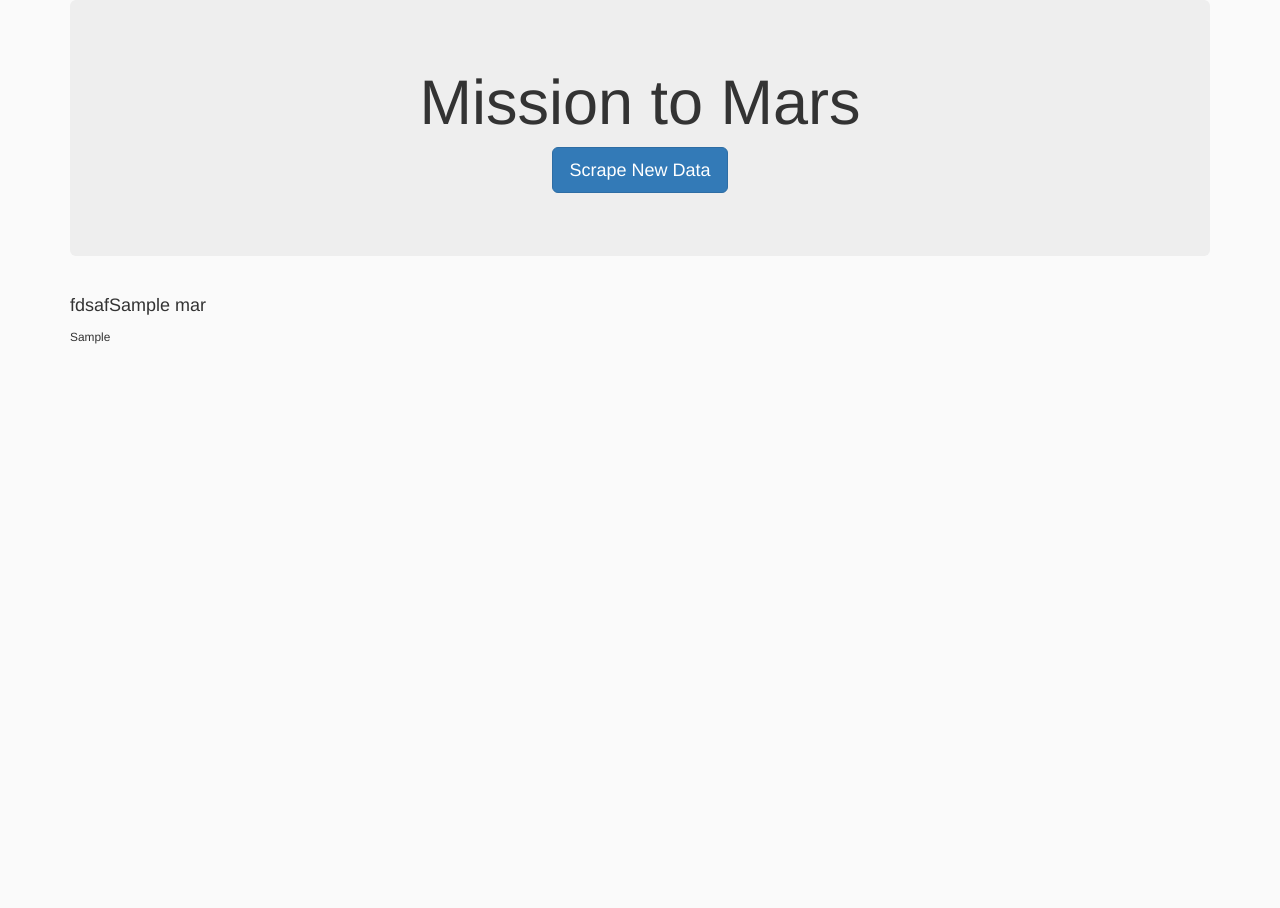
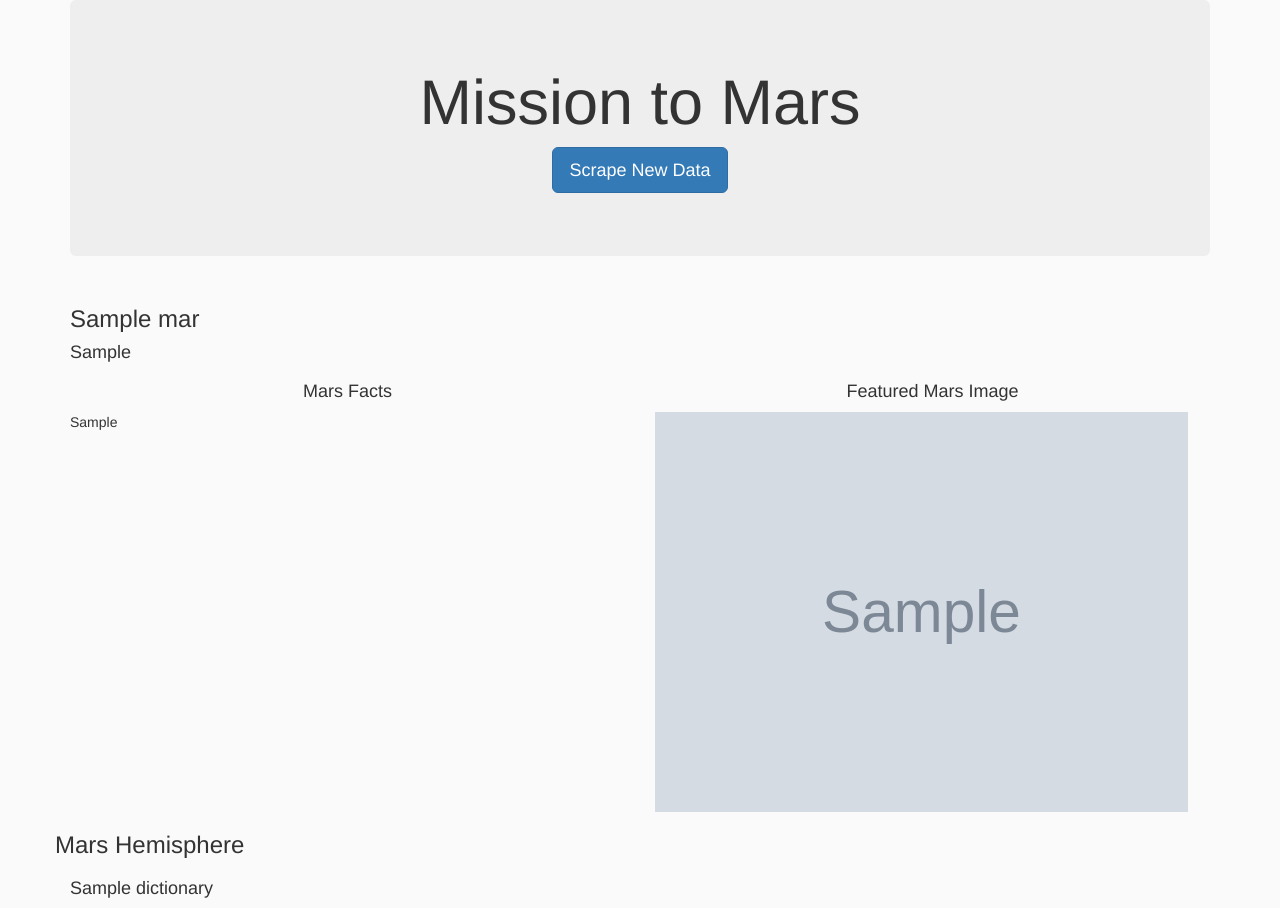
Before and after one commit to amramer45/web-scraping-challenge, a Flask app: page / in a window 1280 px wide. Before the commit the page ends 344 px from the top, so only its background shows below. Run offline with Flask 2, Linux system fonts and the light colour scheme; grey boxes marked "Sample" are stand-in pictures; a database or web service that is not in the repository returns one stand-in record (values such as "Sample title"); some libraries are stand-ins or nearby versions.

Commit message:
working localhost

```diff
--- a/Missions_to_Mars/scrape_mars.py
+++ b/Missions_to_Mars/scrape_mars.py
@@ -69,10 +69,10 @@ def scrape():
         mars_facts_df.columns=['Characteristics', 'Mars']
         mars_facts_df.set_index('Characteristics', inplace=True)
 
-        mars_table_html=mars_facts_df.to_html(index=True, header=True, border=0, justify="left")
+        mars_table_html=mars_facts_df.to_html(index=True, header=True, justify="left")
         mars_table_html = mars_table_html.replace("\n","")
 
-        mars_dict["mars_facts"]=mars_facts_html
+        mars_dict["mars_table_html"]=mars_table_html
         print("mars facts success")
     except:
        mars_dict["mars_facts"]='1mars_facts'
--- a/Missions_to_Mars/templates/index.html
+++ b/Missions_to_Mars/templates/index.html
@@ -21,12 +21,39 @@
   <div class="container">
     <div class="row">
       <div class="col-md-12">
-        <h4 class="heading">fdsaf{{ mars_data.news_title }}</h4>
-        <small>{{mars_data.news_p}}</small>
+        <h3 class="heading">{{mars_data.news_title}}</h3>
+        <h4>{{mars_data.news_p}}</h4>
       </div>
     </div>
   </div>
 
+   <!-- Mars Facts and Featured Image -->
+   <div class="container">
+    <div class="row">
+      <div class="col-md-6">
+        <h4 class='text-center'>Mars Facts</h4>
+        <p>{{mars_data.mars_table_html | safe}}</p>
+      </div>
+      <div class="col-md-6">
+        <h4 class='text-center'>Featured Mars Image</h4>
+        <img src="{{mars_data.featured_image_url}}" alt="featured_mars_img" style="max-width: 100%; height: 400px;">
+      </div>
+    </div>
+  </div>
+
+      <!-- Mars Hemispheres -->
+      <div class="container">
+        <div class="row">
+        <h3 class="heading">Mars Hemisphere</h3>
+        {% for dictionary in mars_data.hem_list %}
+          <div class="col-md-3">
+            <h4>{{dictionary.mars_title}}</h4>
+            <img src="{{dictionary.img_url}}" alt="featured_mars_hemisphere" style="max-width: 100%; height: 400px;>
+          </div>
+          {% endfor %}
+        </div>
+      </div>
+
 </body>
 
 </html>
```
